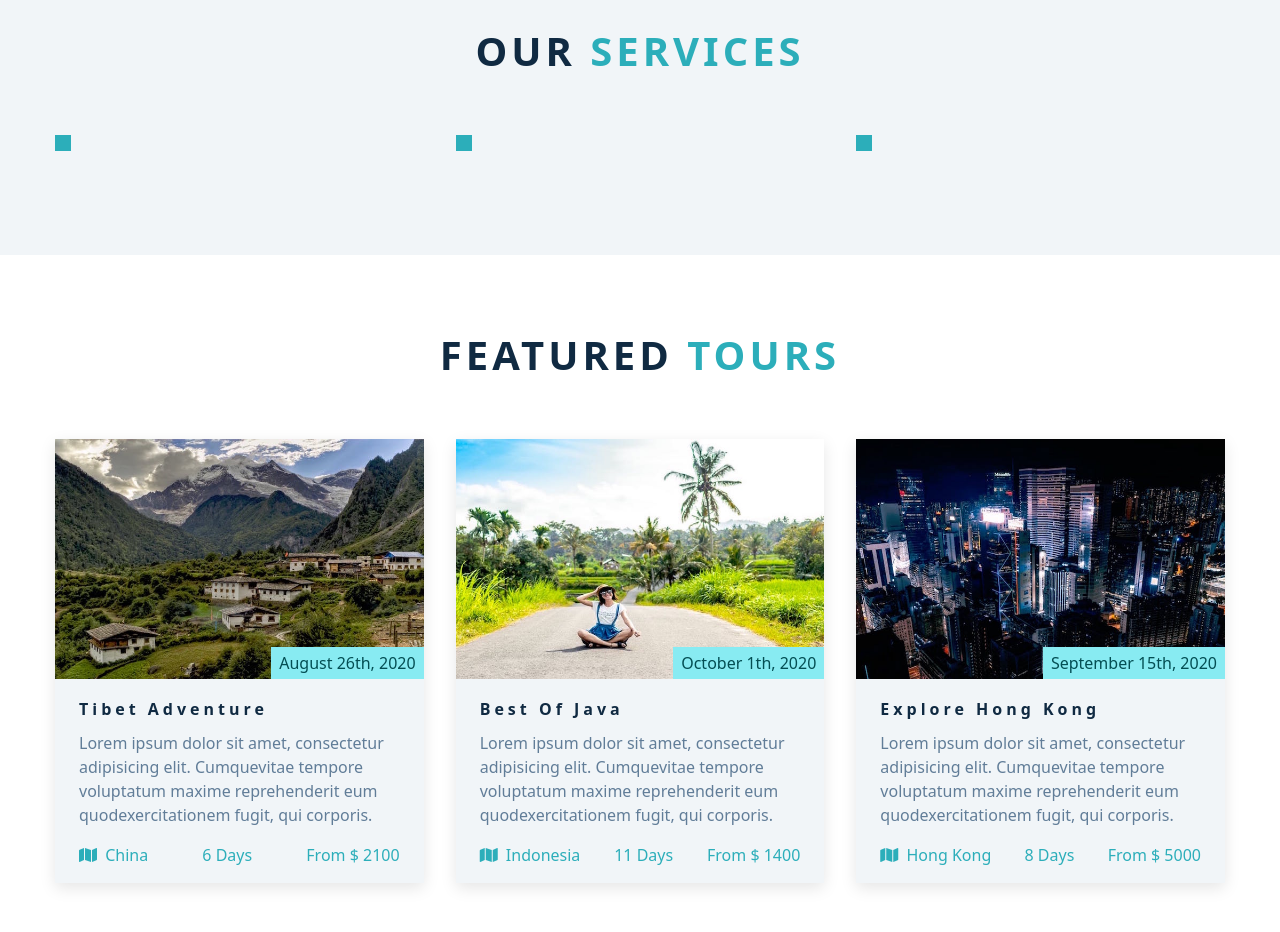
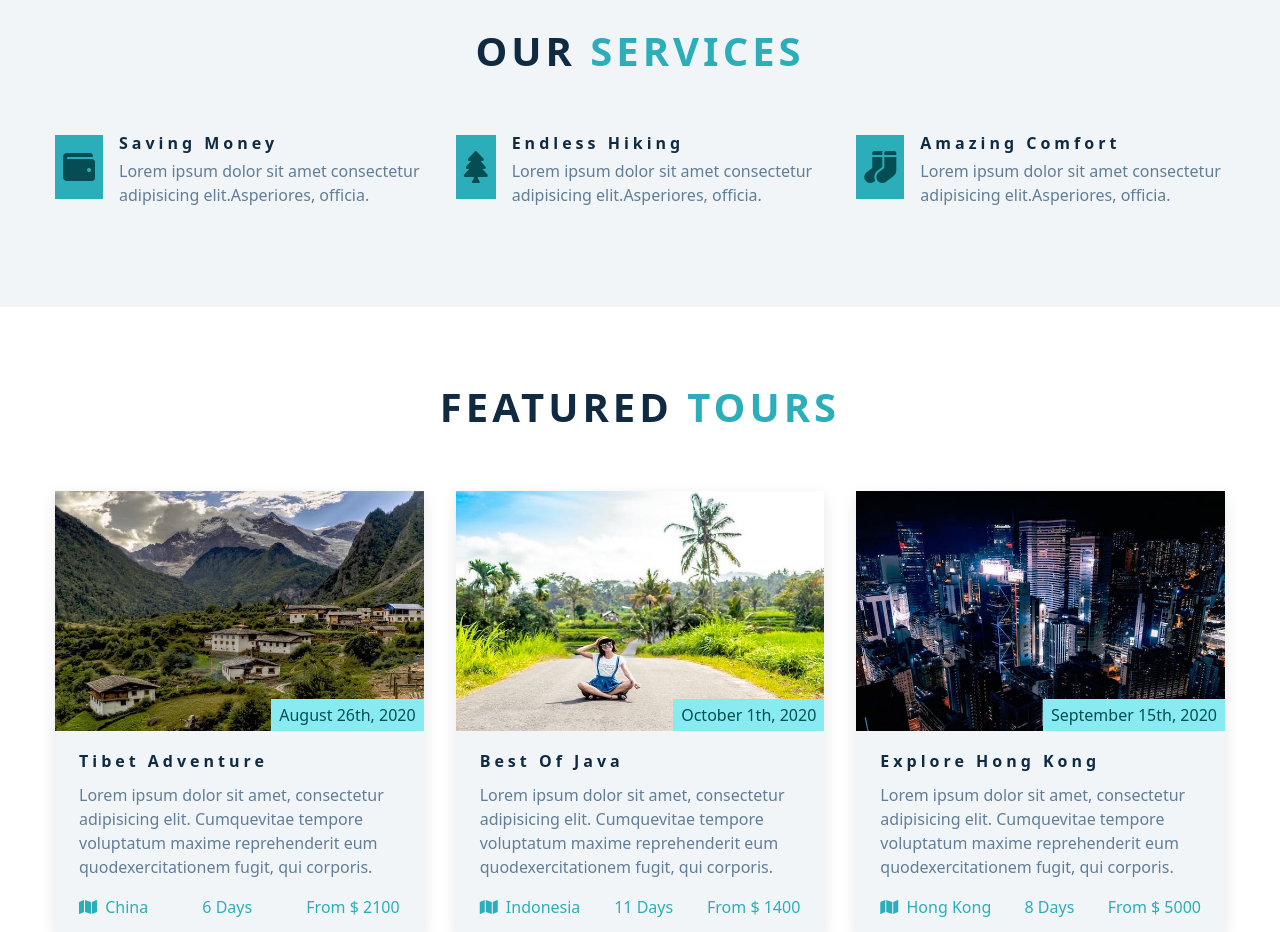
Before and after one commit to f-ghalous/backroads-app, a React (Create React App) app in the folder backroads-app/: page / in a window 1280 px wide. Shown: the part 1540-2472 px from the top of the page. Built offline with nearby package versions, Linux system fonts and the light colour scheme.

Commit message:
corrigé le problème de services

```diff
--- a/backroads-app/src/components/Services.js
+++ b/backroads-app/src/components/Services.js
@@ -12,7 +12,7 @@ const Services = () => {
         {services.map((service)=>{
 
           return(
-            <Service key={service.id} {...Service}/>
+            <Service key={service.id} {...service}/>
 
               )
         })}
```
